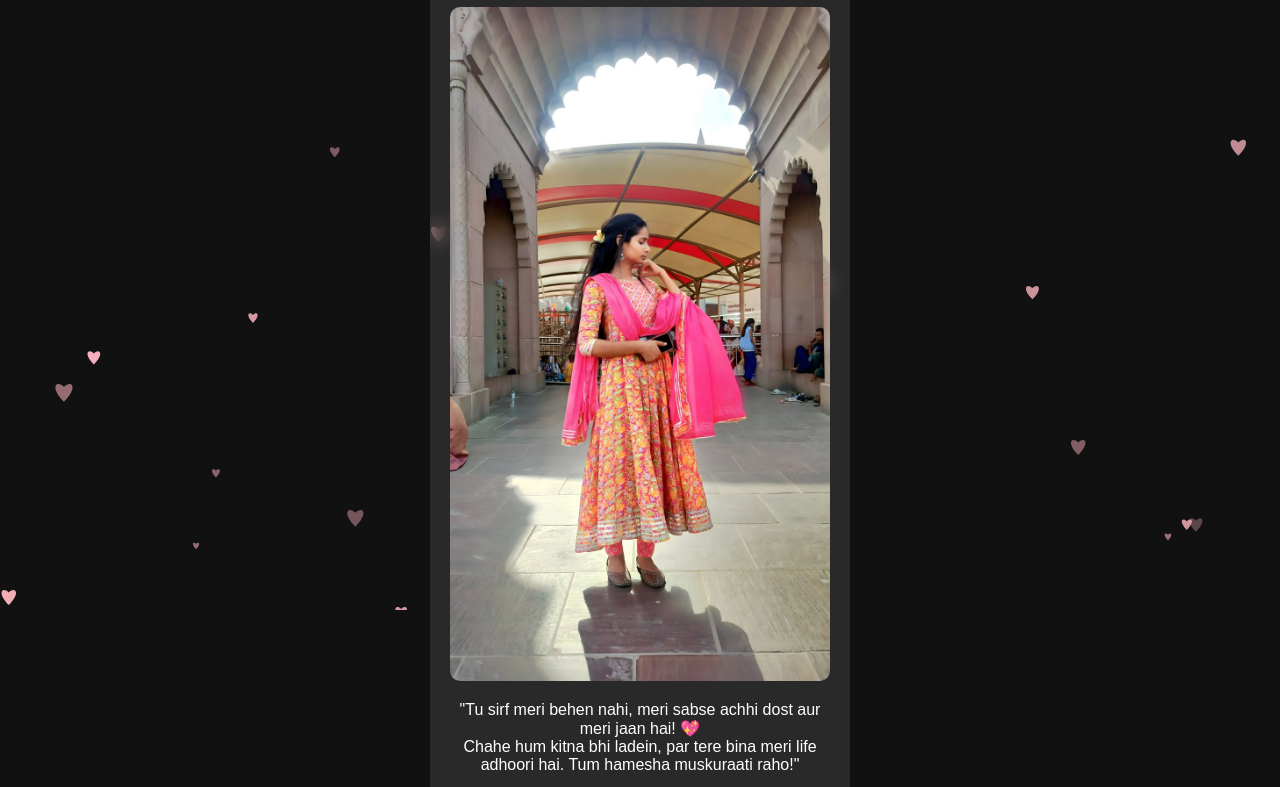
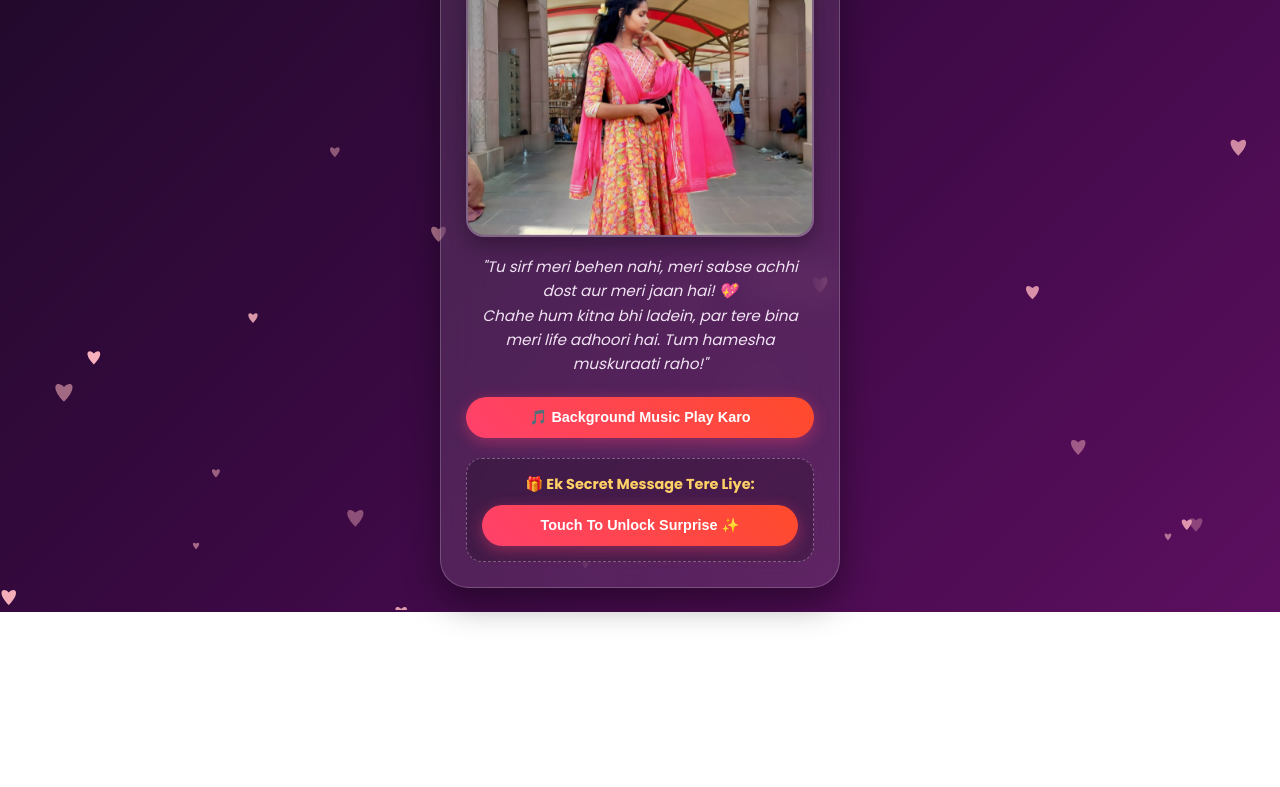
Before and after one commit to rony-roy7961/Surprise-sintu, a plain HTML site: page index.html in a window 1280 px wide. Shown: the part 190-977 px from the top of the page. After the commit the page ends 802 px from the top, so only its background shows below. Drawn offline with nearby package versions, Linux system fonts and the light colour scheme.

Commit message:
Update style.css

```diff
--- a/style.css
+++ b/style.css
@@ -1,28 +1,143 @@
+@import url('https://fonts.googleapis.com/css2?family=Poppins:wght@300;400;600;700&display=swap');
+
+* {
+  box-sizing: border-box;
+  margin: 0;
+  padding: 0;
+}
+
 body {
-  margin: 0;
-  background: #111;
+  font-family: 'Poppins', sans-serif;
+  background: linear-gradient(135deg, #1d0a27, #3b0944, #5c0f5f);
   color: #fff;
-  font-family: Arial, sans-serif;
-  text-align: center;
+  min-height: 100vh;
+  display: flex;
+  justify-content: center;
+  align-items: center;
+  padding: 20px 0;
+  overflow-x: hidden;
 }
 
 #particleCanvas {
   position: fixed;
   top: 0;
   left: 0;
-  z-index: -1;
+  z-index: 0;
+  pointer-events: none;
+}
+
+.main-container {
+  position: relative;
+  z-index: 1;
+  width: 90%;
+  max-width: 400px;
 }
 
 .card {
-  max-width: 380px;
-  margin: 40px auto;
-  padding: 20px;
   background: rgba(255, 255, 255, 0.1);
-  backdrop-filter: blur(10px);
-  border-radius: 15px;
+  backdrop-filter: blur(20px);
+  -webkit-backdrop-filter: blur(20px);
+  border: 1px solid rgba(255, 255, 255, 0.2);
+  border-radius: 28px;
+  padding: 25px;
+  text-align: center;
+  box-shadow: 0 15px 35px rgba(0, 0, 0, 0.4);
+  animation: float 4s ease-in-out infinite;
 }
 
-.card img {
+@keyframes float {
+  0%, 100% { transform: translateY(0px); }
+  50% { transform: translateY(-8px); }
+}
+
+.tag {
+  display: inline-block;
+  background: rgba(255, 105, 180, 0.2);
+  border: 1px solid #ff69b4;
+  color: #ff94c2;
+  font-size: 0.75rem;
+  font-weight: 600;
+  padding: 4px 14px;
+  border-radius: 20px;
+  margin-bottom: 12px;
+  letter-spacing: 1px;
+}
+
+h1 {
+  font-size: 1.5rem;
+  margin-bottom: 15px;
+  background: linear-gradient(45deg, #ff7eb3, #ff758c, #ffd166);
+  -webkit-background-clip: text;
+  -webkit-text-fill-color: transparent;
+}
+
+.photo-frame {
   width: 100%;
-  border-radius: 10px;
+  height: 260px;
+  border-radius: 18px;
+  overflow: hidden;
+  box-shadow: 0 8px 20px rgba(0,0,0,0.3);
+  border: 2px solid rgba(255, 255, 255, 0.3);
+  margin-bottom: 18px;
 }
+
+.photo-frame img {
+  width: 100%;
+  height: 100%;
+  object-fit: cover;
+  transition: opacity 0.8s ease-in-out, transform 0.8s;
+}
+
+.sister-letter {
+  font-size: 0.95rem;
+  color: #f1e3f3;
+  line-height: 1.6;
+  margin-bottom: 20px;
+  font-style: italic;
+}
+
+button {
+  background: linear-gradient(45deg, #ff416c, #ff4b2b);
+  border: none;
+  color: white;
+  padding: 12px 22px;
+  border-radius: 50px;
+  font-size: 0.9rem;
+  font-weight: 600;
+  cursor: pointer;
+  box-shadow: 0 4px 15px rgba(255, 65, 108, 0.4);
+  transition: all 0.3s ease;
+  width: 100%;
+}
+
+button:active {
+  transform: scale(0.96);
+}
+
+.secret-box {
+  margin-top: 20px;
+  background: rgba(0, 0, 0, 0.2);
+  padding: 15px;
+  border-radius: 16px;
+  border: 1px dashed rgba(255, 255, 255, 0.3);
+}
+
+.secret-box h3 {
+  font-size: 0.9rem;
+  margin-bottom: 10px;
+  color: #ffd166;
+}
+
+.hidden-message {
+  display: none;
+  font-size: 0.9rem;
+  color: #fff;
+  margin-top: 10px;
+  line-height: 1.5;
+  animation: fadeIn 1s forwards;
+}
+
+@keyframes fadeIn {
+  from { opacity: 0; transform: translateY(10px); }
+  to { opacity: 1; transform: translateY(0); }
+}
```
